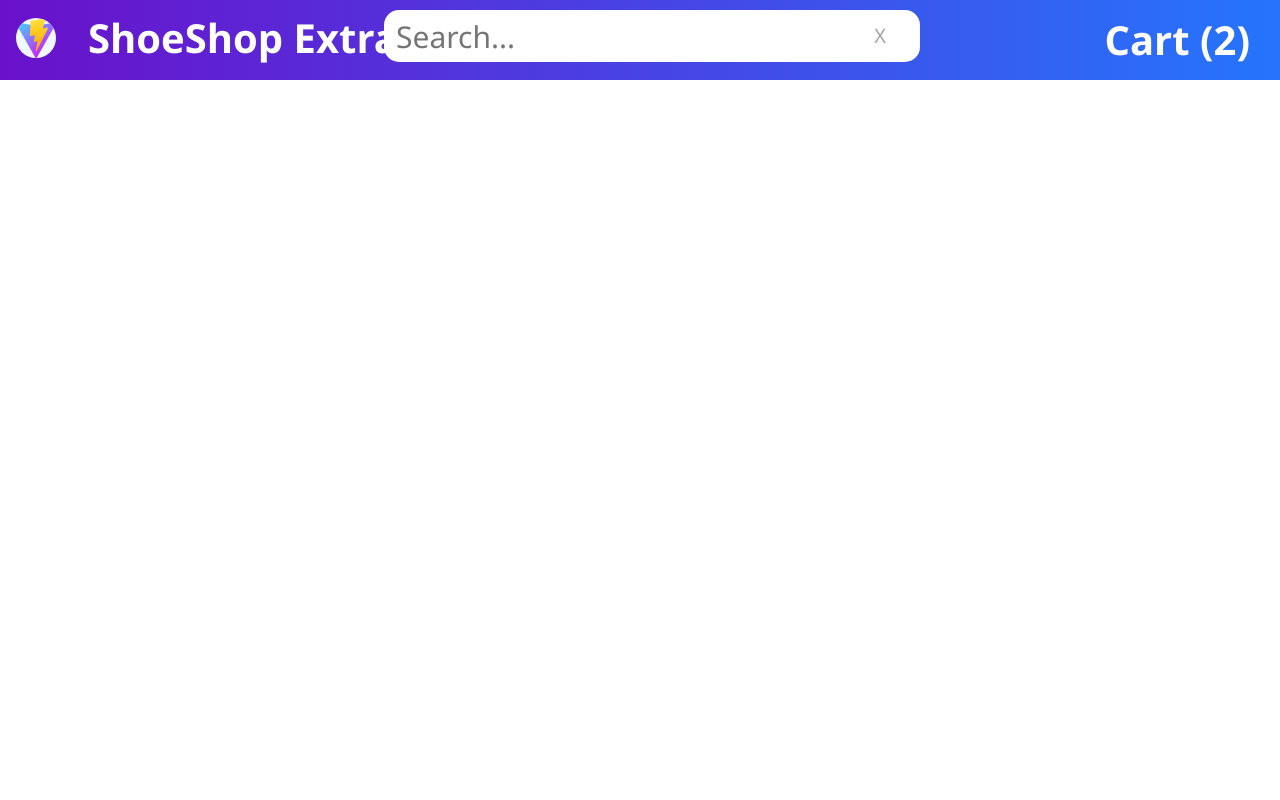
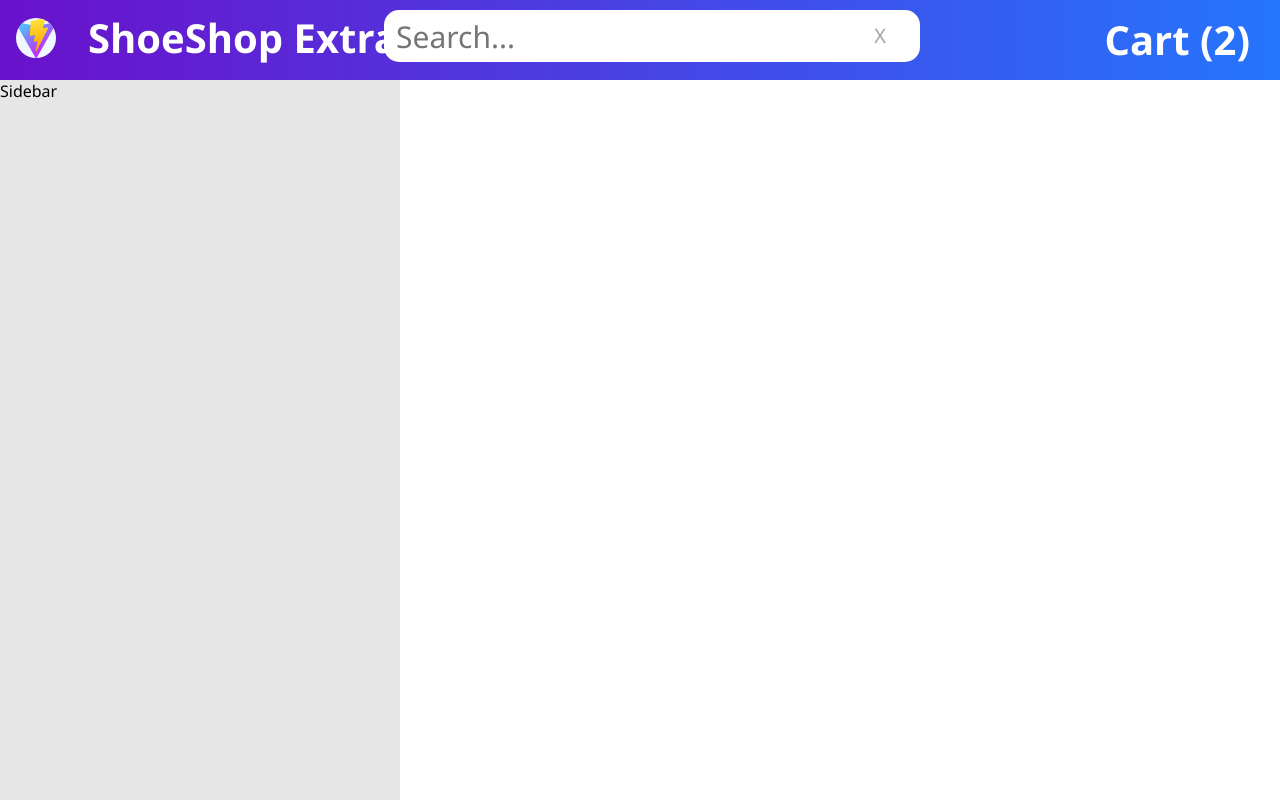
Before and after one commit to SiposLevente/react-webshop, a React (Vite) app: page / in a window 1280 px wide. Built offline with nearby package versions, Linux system fonts and the light colour scheme; the HTML template or start-up script is replaced by a standard one.

Commit message:
added base sidebar

```diff
--- a/src/App.jsx
+++ b/src/App.jsx
@@ -1,5 +1,6 @@
 import Navbar from "./components/Navbar/Navbar.jsx"
 import ShopContext from "./components/ShopContext.jsx"
+import Sidebar from "./components/Sidebar/Sidebar.jsx"
 
 function App() {
 
@@ -8,6 +9,7 @@ function App() {
     <section>
       <ShopContext>
         <Navbar />
+        <Sidebar />
       </ShopContext>
     </section>
 
--- /dev/null
+++ b/src/components/Sidebar/Sidebar.css
@@ -0,0 +1,8 @@
+#sidebar {
+    position: absolute;
+    top: 80px;
+    bottom: 0;
+    left: 0;
+    width: 400px;
+    background-color: rgb(230, 230, 230);
+}
--- /dev/null
+++ b/src/components/Sidebar/Sidebar.jsx
@@ -0,0 +1,10 @@
+import React from 'react'
+import './Sidebar.css'
+
+const Sidebar = () => {
+    return (
+        <div id='sidebar'>Sidebar</div>
+    )
+}
+
+export default Sidebar
```
